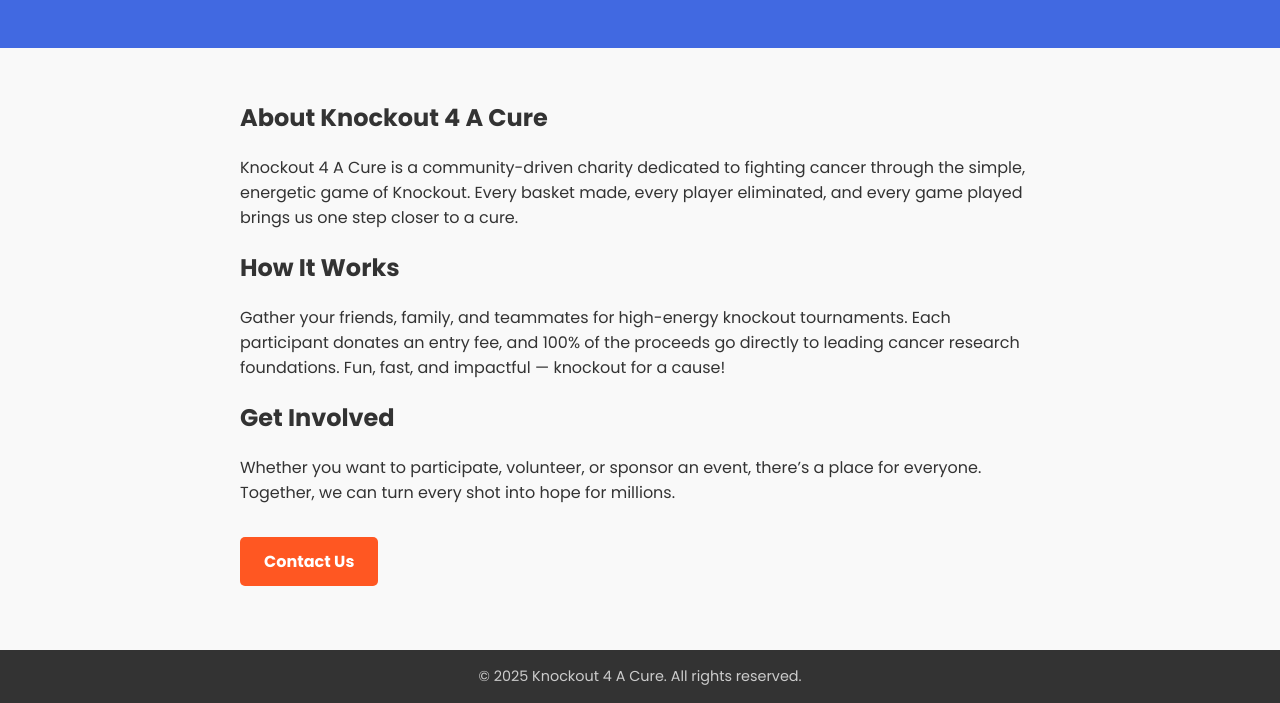
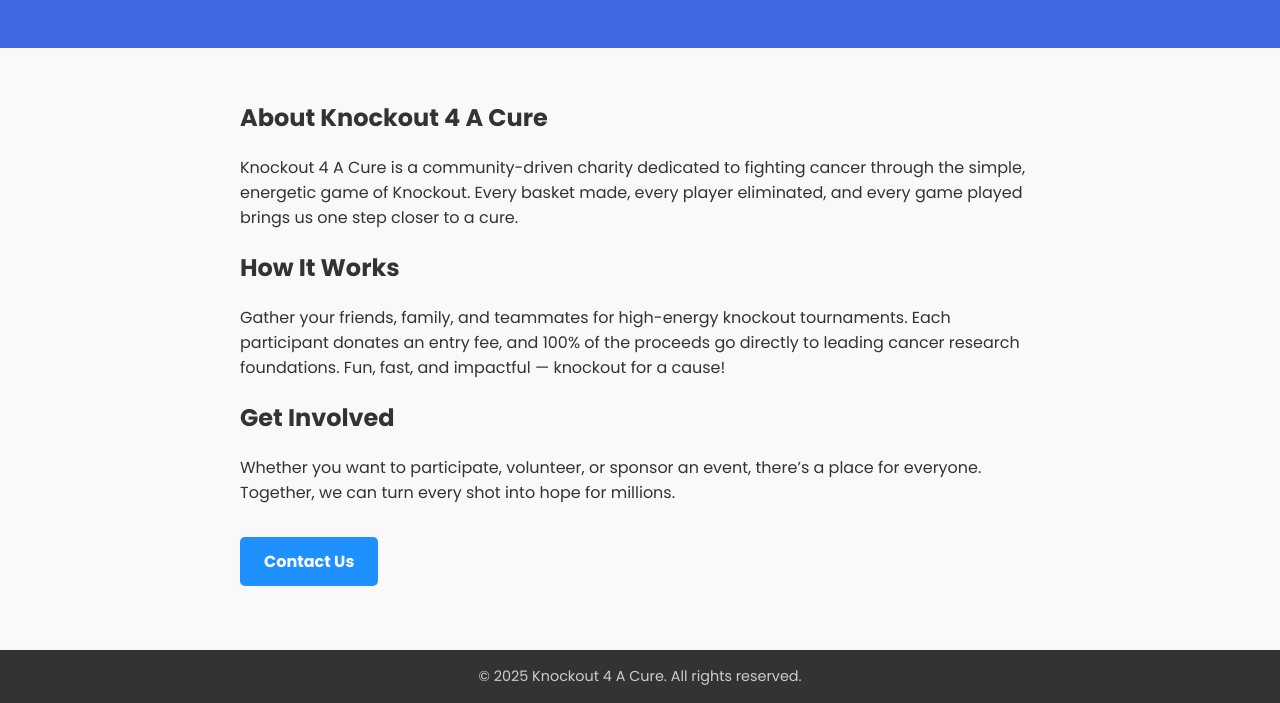
Before and after one commit to jbmurphy/knockout4acure, a plain HTML site: page index.html in a window 1280 px wide. Shown: the part 132-835 px from the top of the page. Drawn offline with Linux system fonts and the light colour scheme.

Commit message:
updated button

```diff
--- a/index.html
+++ b/index.html
@@ -36,16 +36,17 @@
       display: inline-block;
       margin-top: 1rem;
       padding: 0.75rem 1.5rem;
-      background: #ff5722;
+      background: #1E90FF; /* Dodger Blue */
       color: white;
       border: none;
       border-radius: 5px;
       text-decoration: none;
       font-size: 1rem;
       font-weight: bold;
+      transition: background 0.3s ease;
     }
     .button:hover {
-      background: #e64a19;
+      background: #187bcd; /* Slightly darker Dodger Blue on hover */
     }
     footer {
       background: #333;
```
